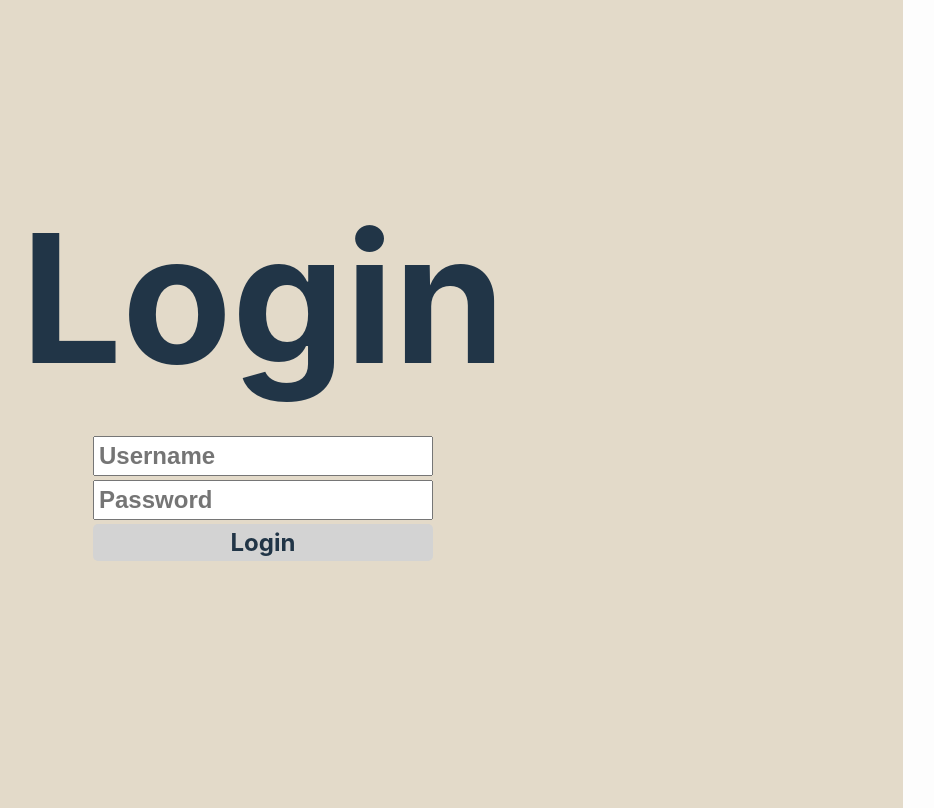
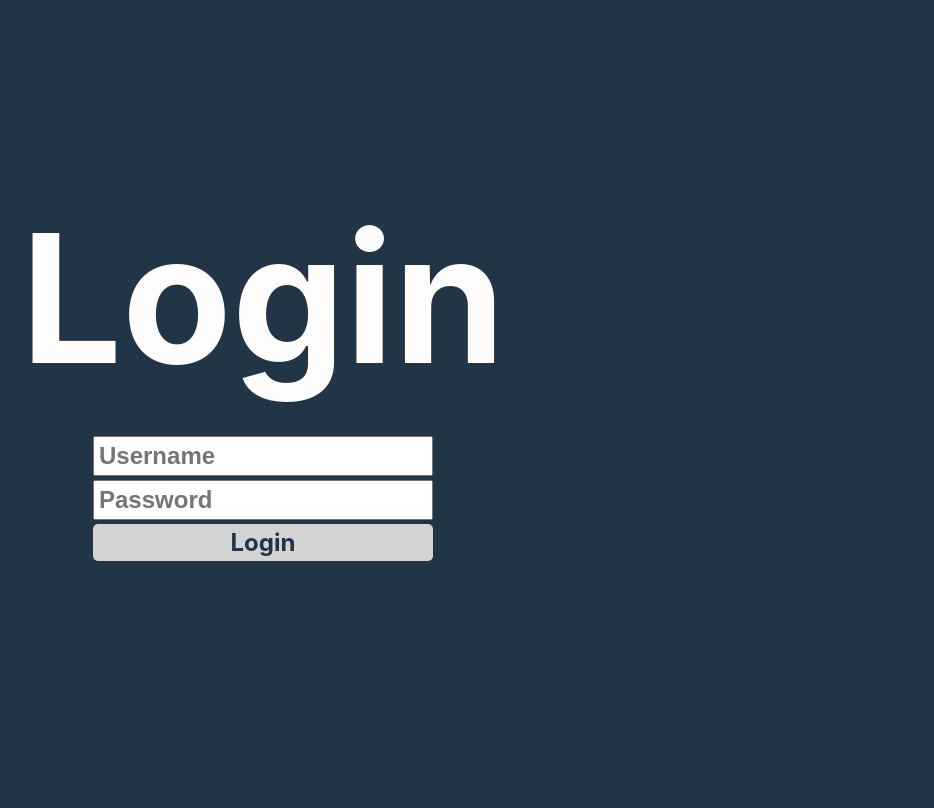
Before and after one commit to Gargi-Kapadia/Assignment5, a Vue app: page /Login in a window 1280 px wide. Shown: the whole page, without its empty margins (289-1223 px from the left). Built offline with nearby package versions, Linux system fonts and the light colour scheme.

Commit message:
changed colours

```diff
--- a/src/components/Footer.vue
+++ b/src/components/Footer.vue
@@ -10,6 +10,6 @@ all your entertaniment needs.
 
 <style scoped>
 p {
-    color: #213547;
+    color: #fdfdfd;
 }
 </style>
--- a/src/style.css
+++ b/src/style.css
@@ -6,7 +6,7 @@
 
   color-scheme: light dark;
   color: rgba(255, 255, 255, 0.87);
-  background-color: #fdfdfd;
+  background-color: #213547;
 
   font-synthesis: none;
   text-rendering: optimizeLegibility;
@@ -18,7 +18,7 @@
 h1 {
   font-size: 3.2em;
   line-height: 1.1;
-  color: #213547;
+  color: #fdfdfd;
 }
 
 button, .submit {
--- a/src/views/Login.vue
+++ b/src/views/Login.vue
@@ -34,7 +34,7 @@ const login = () => {
 
 <style scoped>
 .login-container {
-  background-color:	#e3dac9;
+  background-color:	#213547;
   display: flex;
   flex-direction: column;
   align-items: center;
@@ -61,7 +61,7 @@ form input {
   font-weight: bold;
 }
 .error {
-    color: rgb(151, 5, 5);
+    color: #fbff1b;
     font-size: 1.5rem;
     font-weight: bolder;
 }
```
Also changed, not shown: src/components/HelloWorld.vue (deleted, +0 -10 lines).
